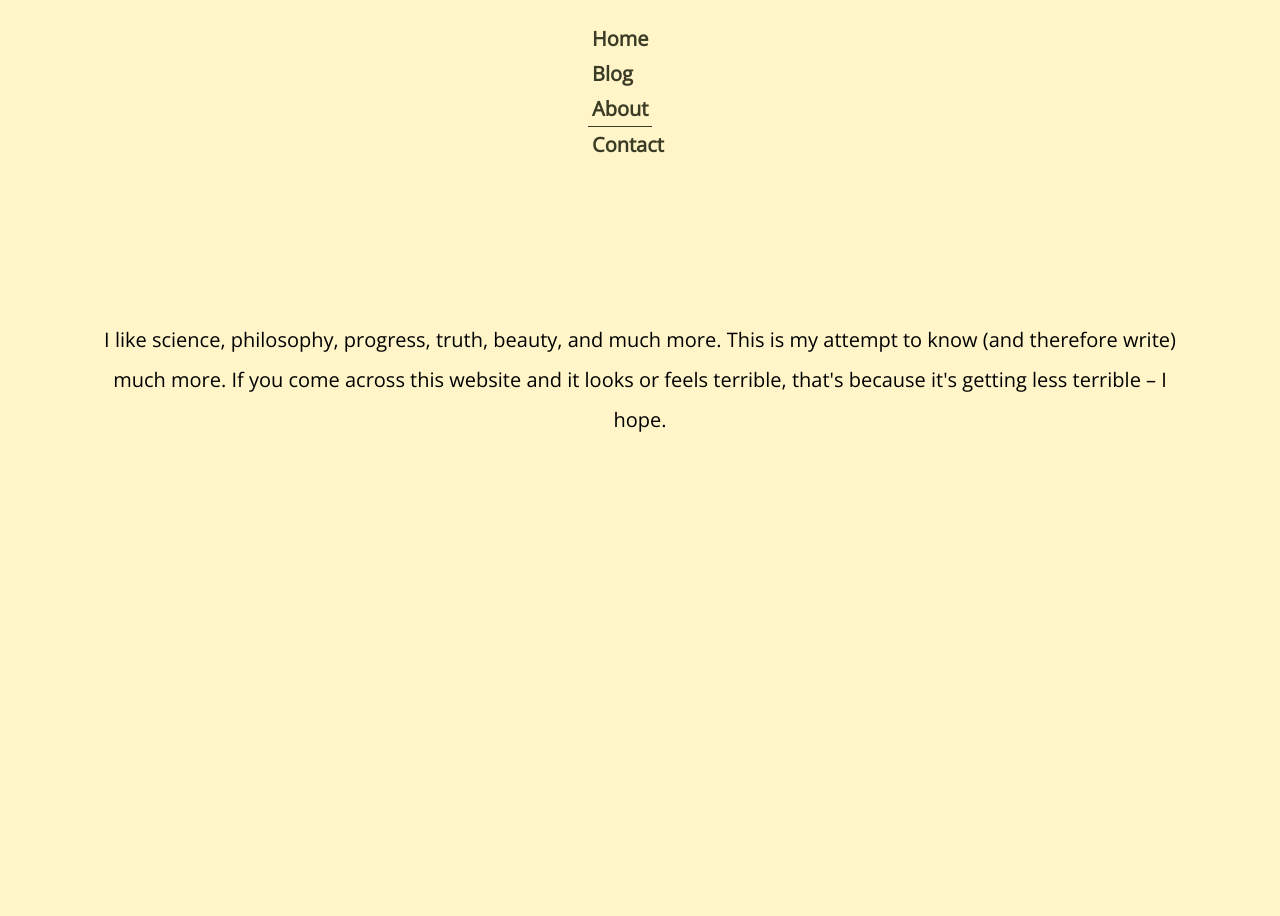
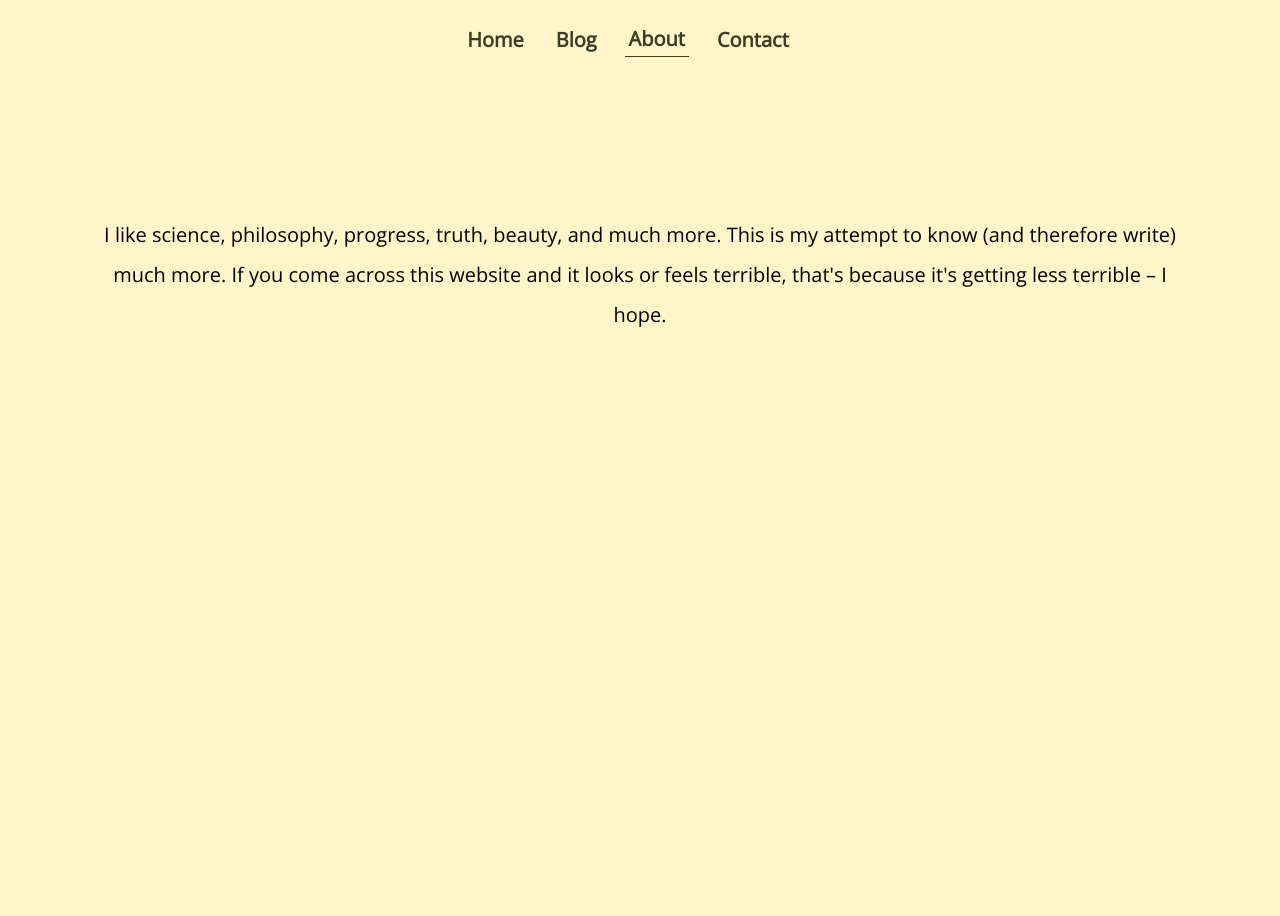
Before and after one commit to richardofarrell/richardofarrell.github.io, a Jekyll site: the page built from about.md, in a window 1280 px wide. Built offline with Jekyll 4.4.1, drawn with Linux system fonts in a browser that asks for light colours.

Commit message:
Update default.html

```diff
--- a/_layouts/default.html
+++ b/_layouts/default.html
@@ -109,19 +109,18 @@
 
 <body>
     <div class="main-container">
-              {% assign is_blog_page = false %}
+              <!-- {% assign is_blog_page = false %}
         {% for post in site.posts %}
           {% if post.url == page.url %}
             {% assign is_blog_page = true %}
             {% break %}
           {% endif %}
-        {% endfor %}
-        <div class="nav-link">
-          <div><h1><a href="{{ site.baseurl }}/" {% if page.url == "/" %} class="active-link" {% endif %}>Home</a></h1></div>
-          <div><h1><a href="{{ site.baseurl }}/blog-list.html" {% if page.url == "/blog-list.html" or is_blog_page %} class="active-link" {% endif %}>Blog</a></h1></div>
-          <div><h1><a href="{{ site.baseurl }}/about.html" {% if page.url == "/about.html" %} class="active-link" {% endif %}>About</a></h1></div>
-          <div><h1><a href="{{ site.baseurl }}/contact.html" {% if page.url == "/contact.html" %} class="active-link" {% endif %}>Contact</a></h1></div>
-      </div>
+        {% endfor %} -->
+
+        <div class="nav-link"><h1><a href="{{ site.baseurl }}/" {% if page.url == "/" %} class="active-link" {% endif %}>Home</a></h1></div>
+        <div class="nav-link"><h1><a href="{{ site.baseurl }}/blog-list.html" {% if page.url == "/blog-list.html" or is_blog_page %} class="active-link" {% endif %}>Blog</a></h1></div>
+        <div class="nav-link"><h1><a href="{{ site.baseurl }}/about.html" {% if page.url == "/about.html" %} class="active-link" {% endif %}>About</a></h1></div>
+        <div class="nav-link"><h1><a href="{{ site.baseurl }}/contact.html" {% if page.url == "/contact.html" %} class="active-link" {% endif %}>Contact</a></h1></div>
     </div>
     <br>
 
```
